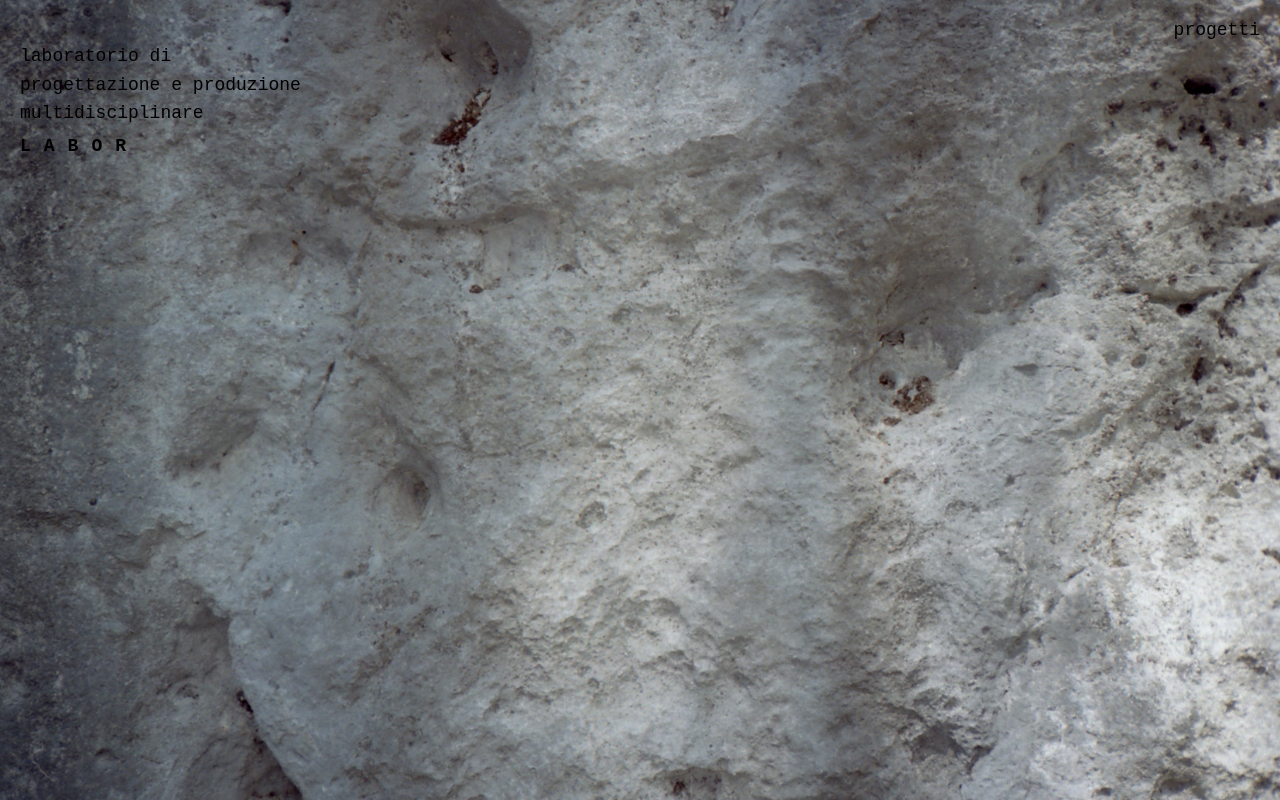
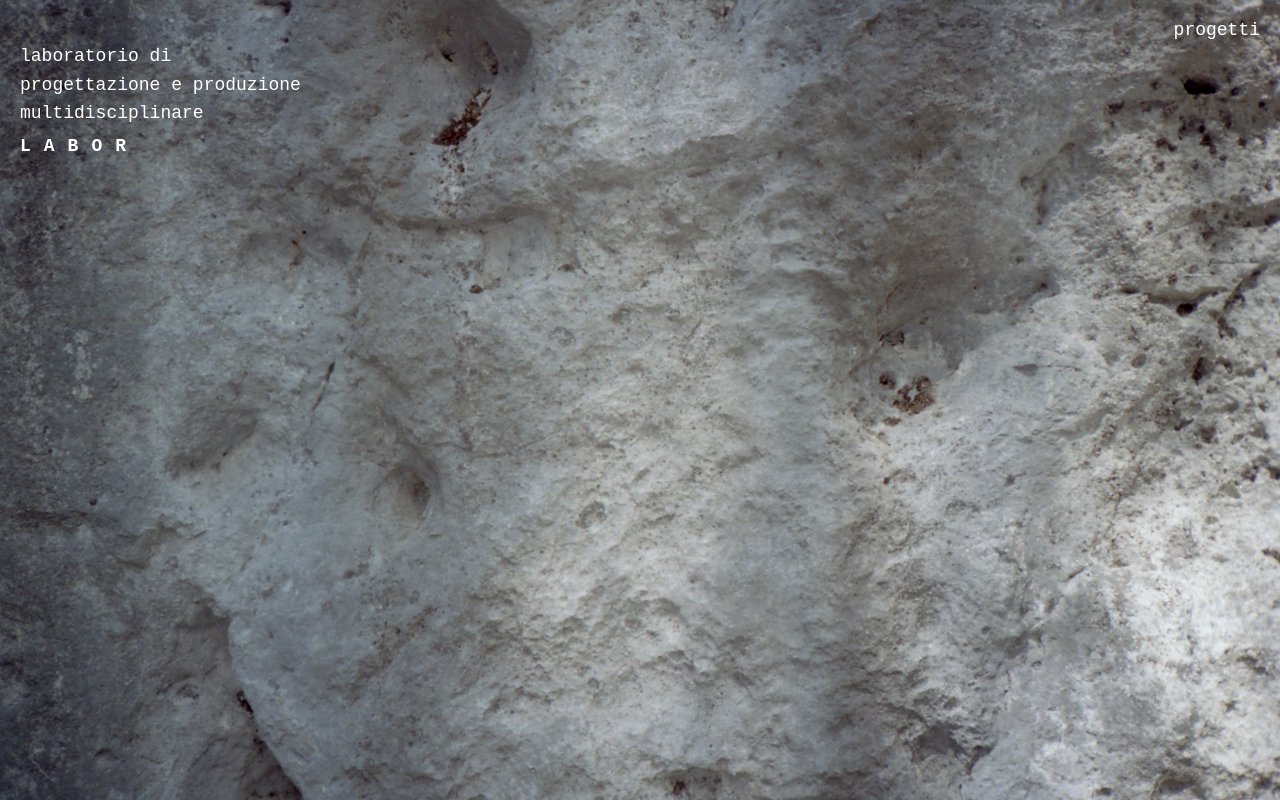
Before and after one commit to lpm-labor/labor-website, a plain HTML site: page index.html in a window 1280 px wide. Drawn offline with Linux system fonts and the light colour scheme.

Commit message:
Update index.html

```diff
--- a/index.html
+++ b/index.html
@@ -90,6 +90,18 @@
             text-transform: uppercase;
             z-index: 20;
         }
+        /* COLORI SOLO PER INDEX */
+.logo a {
+    color: white !important;
+}
+
+.logo strong {
+    color: white !important;
+}
+
+.menu a {
+    color: white !important;
+}
     </style>
 </head>
 
```
